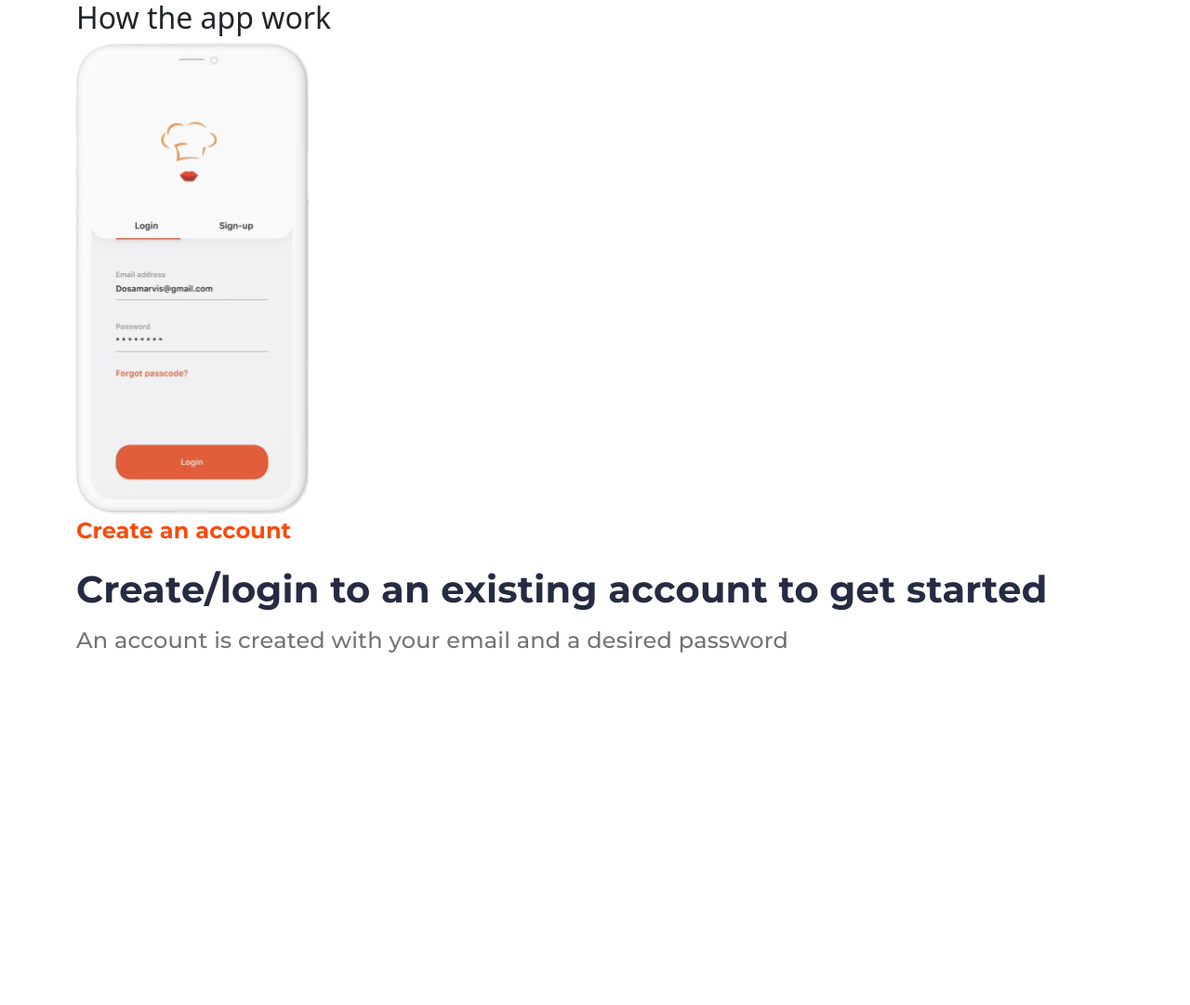
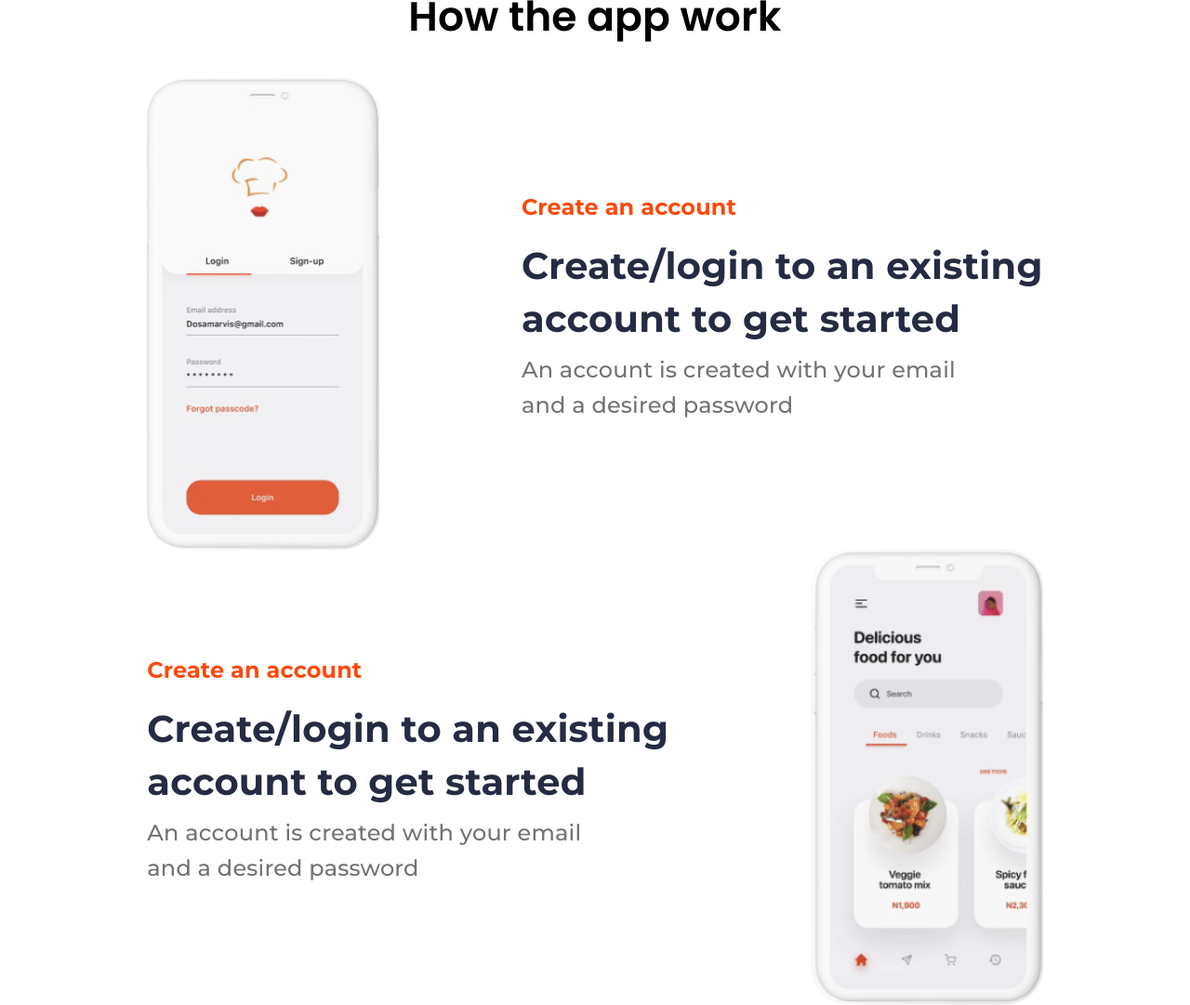
Before and after one commit to Yurka2012/lessons, a plain HTML site: page index.html in a window 1280 px wide. Shown: the whole page at 93% size. Before the commit the page ends 800 px from the top, so only its background shows below. Drawn offline with nearby package versions, Linux system fonts and the light colour scheme.

Commit message:
before end

```diff
--- a/css/style.css
+++ b/css/style.css
@@ -1,4 +1,5 @@
 @import url("https://fonts.googleapis.com/css2?family=Montserrat:ital,wght@0,100;0,200;0,300;0,400;0,500;0,600;0,700;0,800;0,900;1,100;1,200;1,300;1,400;1,500;1,600;1,700;1,800;1,900&display=swap");
+@import url('https://fonts.googleapis.com/css2?family=Montserrat:ital,wght@0,100;0,200;0,300;0,400;0,500;0,600;0,700;0,800;0,900;1,100;1,200;1,300;1,400;1,500;1,600;1,700;1,800;1,900&family=Poppins:ital,wght@0,100;0,200;0,300;0,400;0,500;0,600;0,700;0,800;0,900;1,100;1,200;1,300;1,400;1,500;1,600;1,700;1,800;1,900&display=swap');
 .create-ac {
   color: #fa4a0c;
 
@@ -28,3 +29,13 @@
   line-height: 38px; /* 158.333% */
   letter-spacing: 0.2px;
 }
+
+.how-h2{
+    color: #000;
+font-family: Poppins;
+font-size: 44px;
+font-style: normal;
+font-weight: 600;
+line-height: 36px; /* 81.818% */
+letter-spacing: 0.1px;
+}
--- a/index.html
+++ b/index.html
@@ -16,17 +16,29 @@
     <main>
       <section class="app">
         <div class="container">
-          <h2>How the app work</h2>
-          <div class="login">
-            <img src="./img/login.png" alt="" />
+          <h2 class="text-center mb-5 how-h2">How the app work</h2>
+          <div class="login d-flex justify-content-around align-items-center">
+            <img src="./img/login.png" alt=""/>
             <div class="text-box">
               <p class="create-ac">Create an account</p>
-              <h3 class="h3-login">Create/login to an existing account to get started</h3>
+              <h3 class="h3-login">Create/login to an existing <br/> account to get started</h3>
               <p class="acount">
-                An account is created with your email and a desired password
+                An account is created with your email <br/> and a desired password
               </p>
             </div>
           </div>
+
+          <div class="login d-flex justify-content-around align-items-center">
+            <div class="text-box">
+              <p class="create-ac">Create an account</p>
+              <h3 class="h3-login">Create/login to an existing <br/> account to get started</h3>
+              <p class="acount">
+                An account is created with your email <br/> and a desired password
+              </p>
+            </div>
+            <img src="./img/food.png" alt=""/>
+
+            </div>
         </div>
       </section>
     </main>
```
Also changed, not shown: img/food.png (added).
